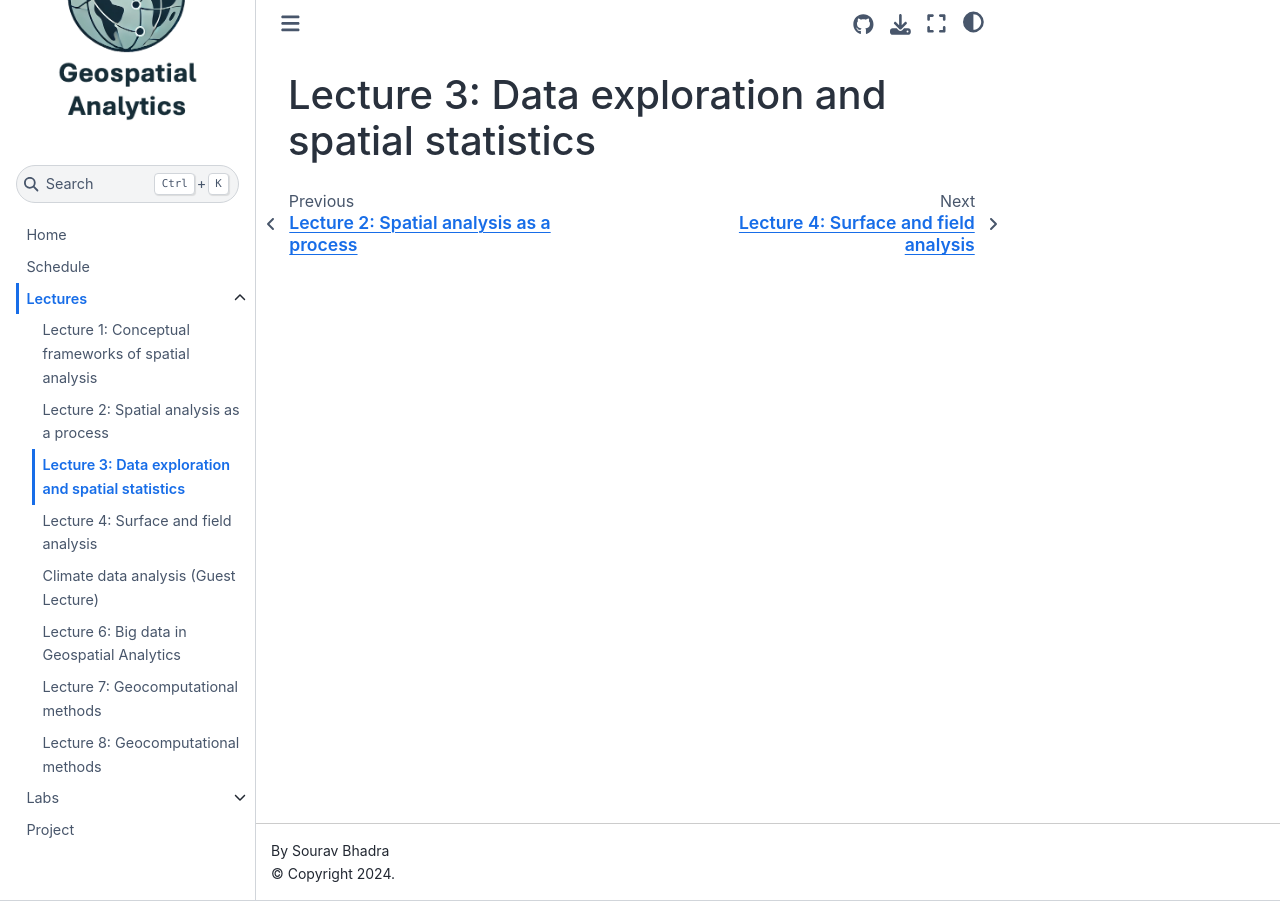
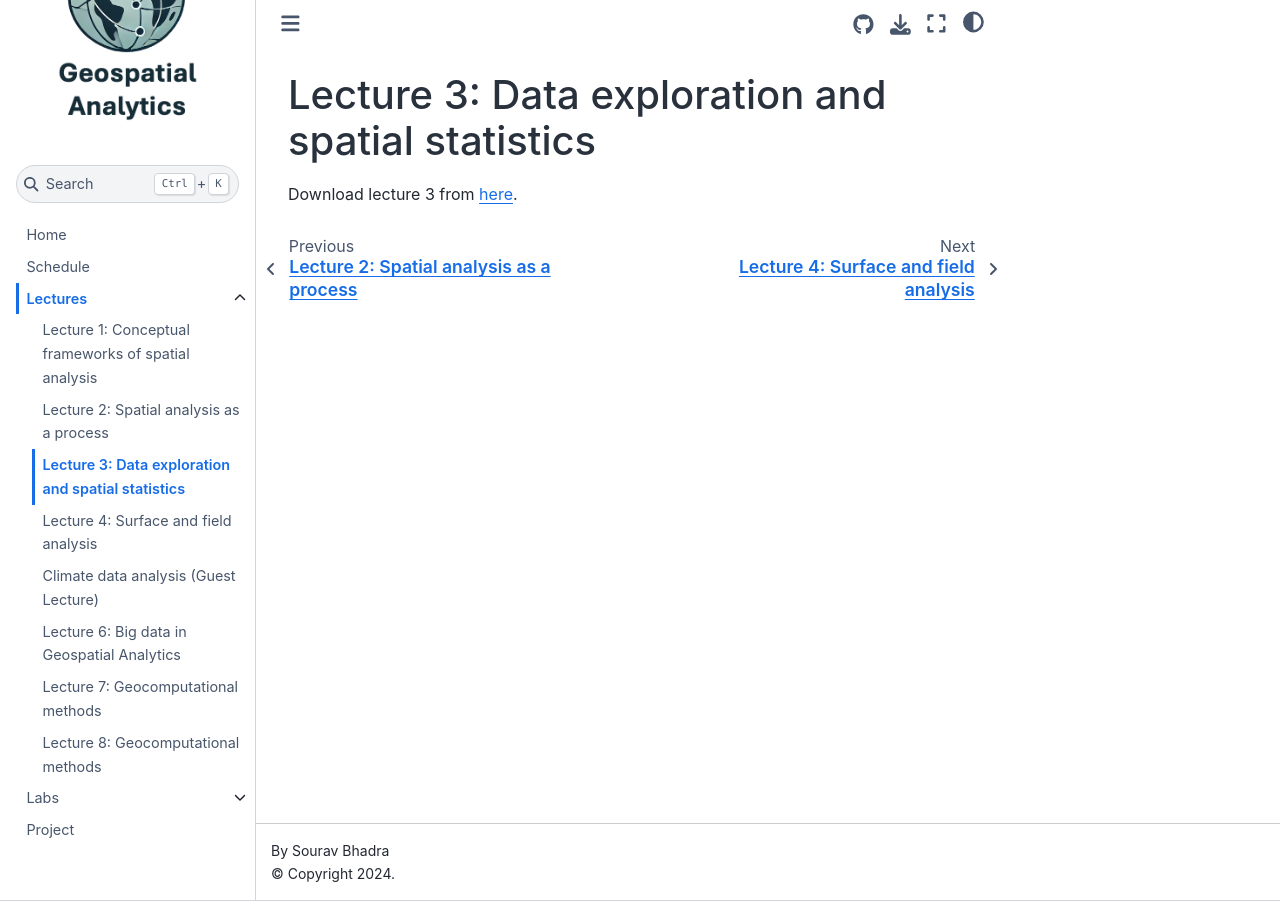
Before and after one commit to souravbhadra/GIS5120, a Jupyter Book: the page built from docs/lectures/lec-3.md, in a window 1280 px wide. Built offline with Jupyter Book 1.0.4 settings and Sphinx 7.4.7 and the Sphinx Book theme 1.1.4, drawn with Linux system fonts in a browser that asks for light colours.

Commit message:
added lec 3 pdf

```diff
--- a/docs/lectures/lec-3.md
+++ b/docs/lectures/lec-3.md
@@ -1 +1,3 @@
 # Lecture 3: Data exploration and spatial statistics
+
+Download lecture 3 from [here](https://github.com/souravbhadra/GIS5120/blob/main/lectures/lectures-pdf/lecture-3.pdf).
```
Also changed, not shown: 8 other files.
